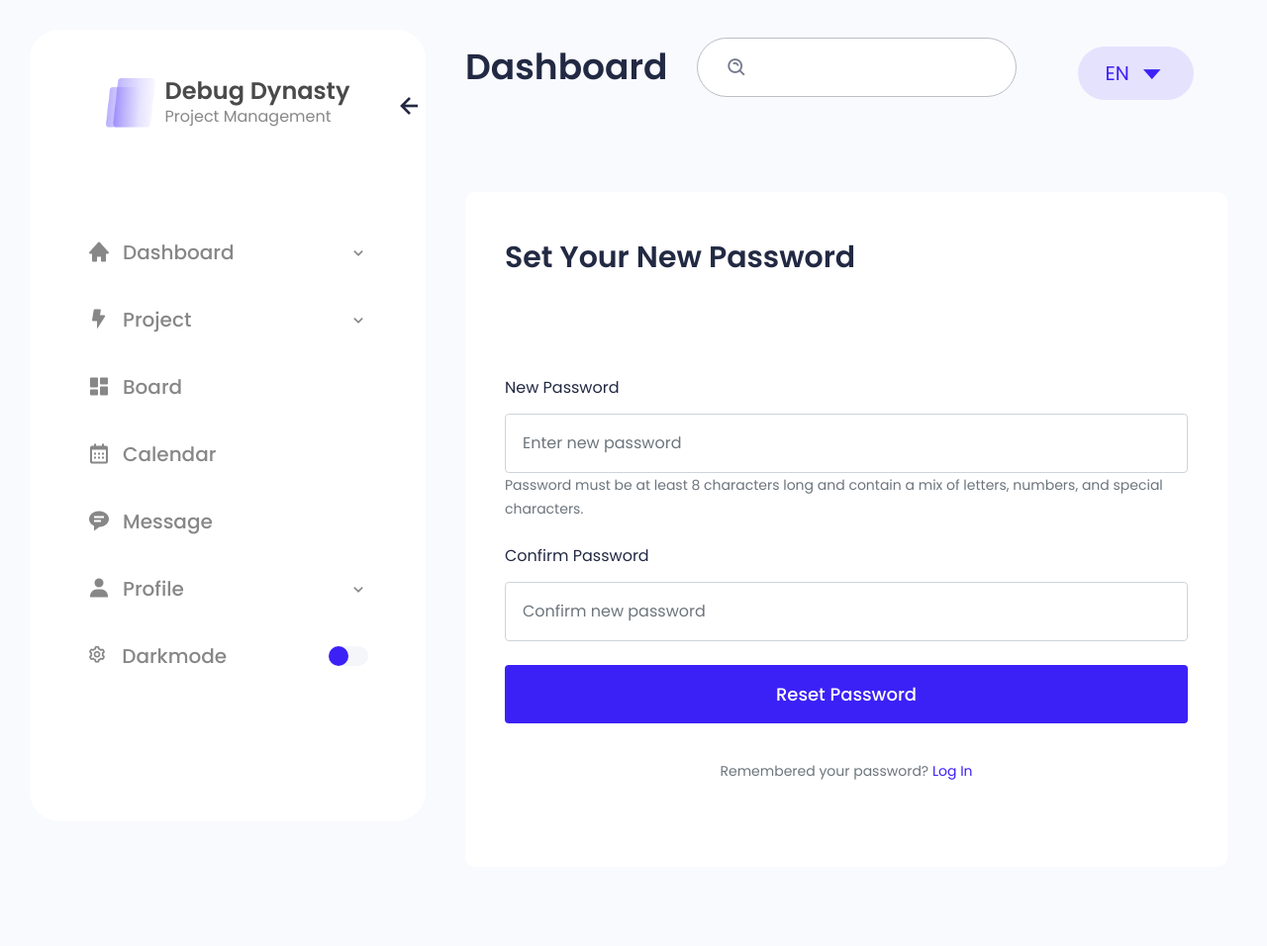
After one commit to ar1111na/JIRA-like-Ticketing-System, a Django app: page /users/reset/1/1/ in a window 1280 px wide. The commit adds this page. Shown: the whole page at 99% size. Run offline with Django 5.2, Linux system fonts and the light colour scheme; some libraries are stand-ins or nearby versions.

Commit message:
Added reset password functionality

```diff
--- /dev/null
+++ b/ticketing_system/users/templates/registration/password_reset_confirm.html
@@ -0,0 +1,82 @@
+{% extends "layout.html" %}
+
+{% block title %}
+    Confirm New Password
+{% endblock %}
+
+{% block content %}
+    <div class="main-title">
+        Confirm New Password
+    </div>
+    <div class="main">
+        <div class="main-content">
+            <section class="login">
+                <div class="row">
+                    <div class="col-12">
+                        <div class="box">
+                            <div class="box-header">
+                                <h4 class="fs-30">Set Your New Password</h4>
+                            </div>
+                            <div class="box-body">
+                                <div>
+                                    {% if form.non_field_errors %}
+                                        <div class="text-danger mt-1">{{ form.non_field_errors.0 }}</div>
+                                    {% endif %}
+                                </div>
+                                <div class="auth-content my-auto">
+                                    <form class="mt-5 pt-2" method="post" onsubmit="return validatePasswords();">
+                                        {% csrf_token %}
+                                        <div class="mb-24">
+                                            <label class="form-label mb-14">New Password</label>
+                                            <input type="password" name="new_password1" class="form-control" id="new_password1" placeholder="Enter new password" required>
+                                            <small id="passwordHelp" class="form-text text-muted">
+                                                Password must be at least 8 characters long and contain a mix of letters, numbers, and special characters.
+                                            </small>
+                                        </div>
+                                        <div class="mb-24">
+                                            <label class="form-label mb-14">Confirm Password</label>
+                                            <input type="password" name="new_password2" class="form-control" id="new_password2" placeholder="Confirm new password" required>
+                                            <div id="passwordError" class="text-danger mt-1" style="display: none;"></div>
+                                        </div>
+                                        <div class="mb-3">
+                                            <button class="btn bg-primary color-white w-100 waves-effect waves-light fs-18 font-w500" type="submit">Reset Password</button>
+                                        </div>
+                                    </form>
+                                    <div class="mt-37 text-center">
+                                        <p class="text-muted mb-0 fs-14">Remembered your password? <a href="/users/login/" class="text-primary fw-semibold">Log In</a></p>
+                                    </div>
+                                </div>
+                            </div>
+                        </div>
+                    </div>
+                </div>
+            </section>
+        </div>
+    </div>
+
+    <script>
+        function validatePasswords() {
+            const password1 = document.getElementById("new_password1").value;
+            const password2 = document.getElementById("new_password2").value;
+            const passwordError = document.getElementById("passwordError");
+
+            passwordError.style.display = "none"; // Reset error display
+
+            // Password validation checks
+            const passwordRegex = /^(?=.*[A-Za-z])(?=.*\d)(?=.*[@$!%*?&])[A-Za-z\d@$!%*?&]{8,}$/; // At least 8 chars, 1 letter, 1 number, 1 special character
+            if (!passwordRegex.test(password1)) {
+                passwordError.textContent = "Password must be at least 8 characters long and contain letters, numbers, and special characters.";
+                passwordError.style.display = "block";
+                return false; // Prevent form submission
+            }
+
+            if (password1 !== password2) {
+                passwordError.textContent = "Passwords do not match.";
+                passwordError.style.display = "block";
+                return false; // Prevent form submission
+            }
+
+            return true; // Allow form submission
+        }
+    </script>
+{% endblock %}
--- a/ticketing_system/users/templates/users/login.html
+++ b/ticketing_system/users/templates/users/login.html
@@ -53,7 +53,7 @@
                                                 </div>
                                                 <div class="flex-shrink-0">
                                                     <div class="">
-                                                        <a href="#" class="text-muted">Forgot password?</a>
+                                                        <a href="/users/password_reset/" class="text-muted">Forgot password?</a>
                                                     </div>
                                                 </div>
                                             </div>
@@ -80,7 +80,7 @@
 
                                     <div class="mt-20 pt-2 text-center">
                                         <div class="signin-other-title">
-                                            <a href="#" class="text-muted fs-14">Forgot password?</a>
+                                            <a href="/users/password_reset/" class="text-muted fs-14">Forgot password?</a>
                                         </div>
 
                                     </div>
--- a/ticketing_system/users/urls.py
+++ b/ticketing_system/users/urls.py
@@ -1,9 +1,17 @@
 from django.urls import path
 from . import views
+from django.contrib.auth import views as auth_views
+
 
 urlpatterns = [
     path('register/', views.register_view),
     path('login/', views.login_view),
     path('logout/', views.logout_view),
     path('profile/', views.profile_view),
+
+    # Password reset URLs
+    path('password_reset/', auth_views.PasswordResetView.as_view(), name='password_reset'),
+    path('password_reset/done/', auth_views.PasswordResetDoneView.as_view(), name='password_reset_done'),
+    path('reset/<uidb64>/<token>/', auth_views.PasswordResetConfirmView.as_view(), name='password_reset_confirm'),
+    path('reset/done/', auth_views.PasswordResetCompleteView.as_view(), name='password_reset_complete'),
     ]
```
Also changed, not shown: ticketing_system/ticketing_system/settings.py (+13 -1 lines), ticketing_system/users/templates/registration/password_reset_complete.html (added, +31 -0 lines), ticketing_system/users/templates/registration/password_reset_done.html (added, +33 -0 lines), ticketing_system/users/templates/registration/password_reset_form.html (added, +52 -0 lines), ticketing_system/db.sqlite3.
